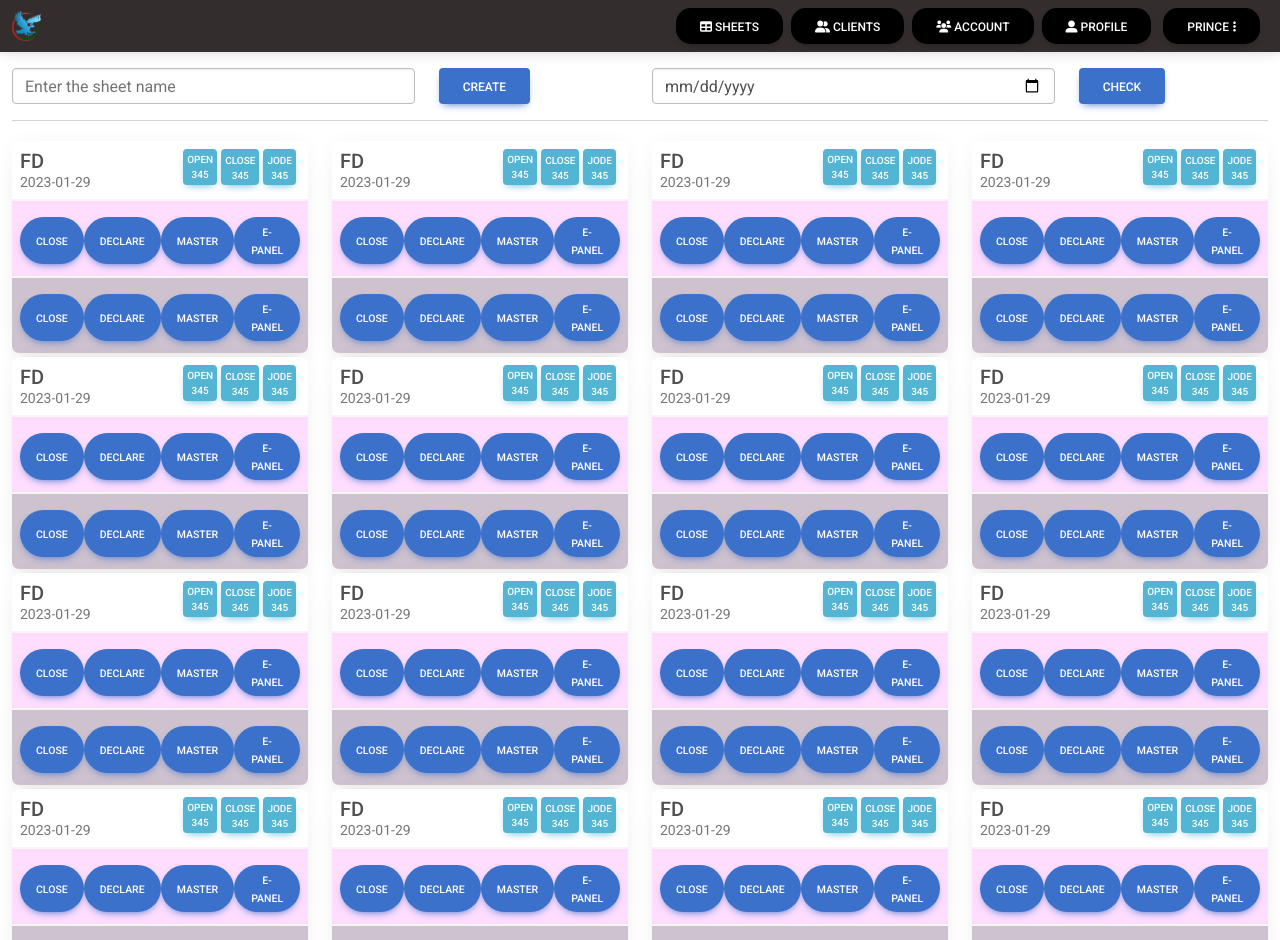
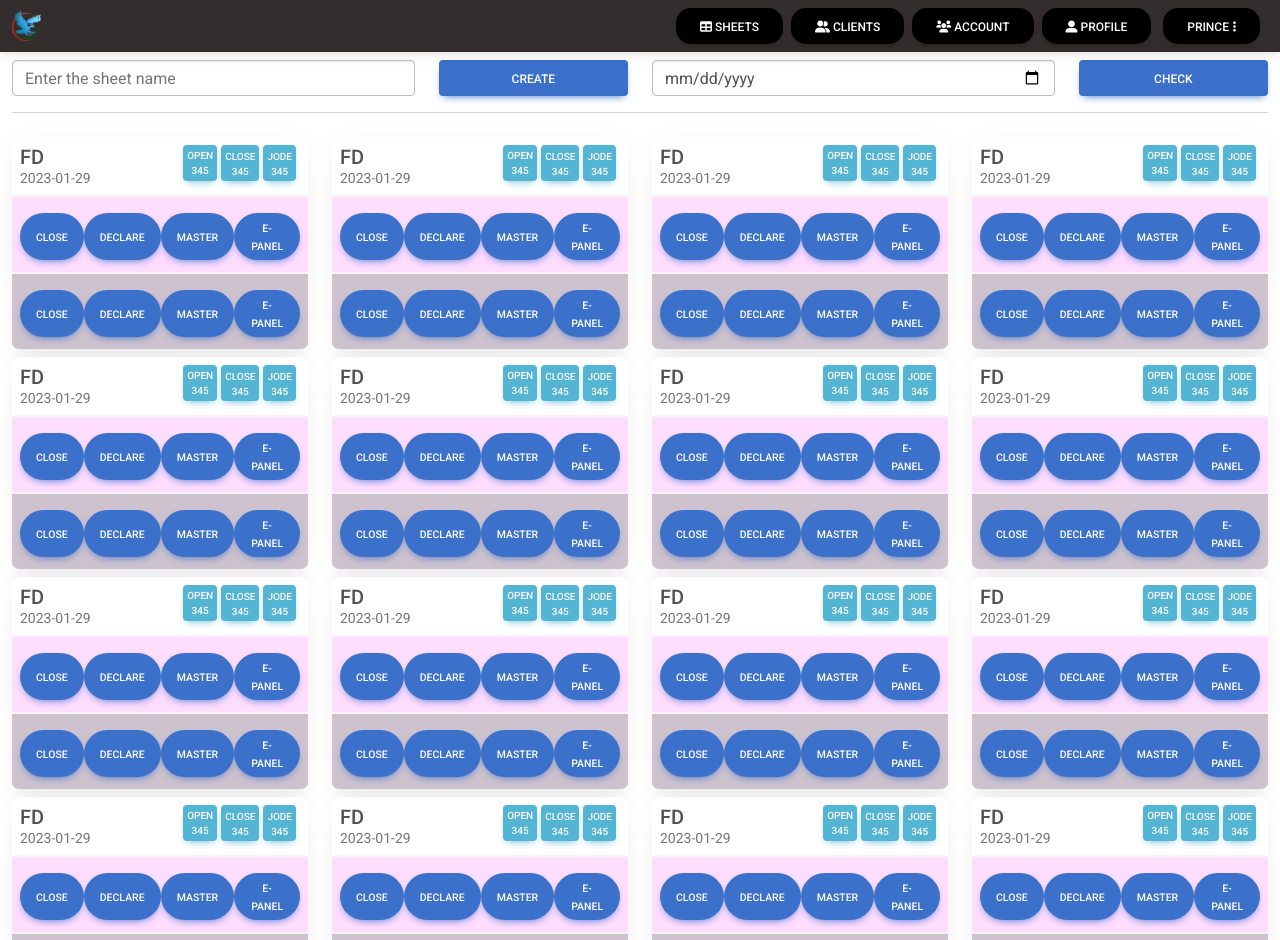
Before and after one commit to Mayankgangwr/Kalyan, a React (Create React App) app: page / in a window 1280 px wide. Shown: the top 940 px of the page. Built offline with nearby package versions, Linux system fonts and the light colour scheme; a web font is replaced by a local one.

Commit message:
Update 7 files

```diff
--- a/src/App.js
+++ b/src/App.js
@@ -3,6 +3,8 @@ import { BrowserRouter, Routes, Route } from "react-router-dom";
 import Home from "./home";
 import Layout from "./Layout";
 import Master from "./master";
+import Sheets from "./sheets";
+import Clients from "./clients";
 import axios from "axios";
 import "./styles.css";
 
@@ -10,10 +12,12 @@ const App = () => {
   return (
     <BrowserRouter>
       <Routes>
-        <Route index element={<Home />} />
         <Route path="/" element={<Layout />}>
-          <Route path="/master" element={<Master />} />
+          <Route index element={<Home />} />
+          <Route path="/sheets" element={<Sheets />} />
+          <Route path="/clients" element={<Clients />} />
         </Route>
+        <Route path="/master" element={<Master />} />
       </Routes>
     </BrowserRouter>
   );
--- /dev/null
+++ b/src/clients.js
@@ -0,0 +1,53 @@
+import React from "react";
+const Clients = () => {
+  const arr = [1, 2, 3, 4, 5, 6, 7, 8, 9, 10];
+  return (
+    <>
+      <div className="container-fluid mx-0  main-page">
+        <div className="row">
+          <div className="col-8">
+            <input
+              type="text"
+              placeholder="Enter the Client Name"
+              class="form-control"
+            />
+          </div>
+          <div className="col-4">
+            <input
+              type="submit"
+              value="Add New"
+              class="btn btn-primary w-100"
+            />
+          </div>
+        </div>
+        <hr />
+        <div className="row">
+          {arr.map((el) => (
+            <div className="col-xl-3 col-lg-4 col-md-6 col-sm-6 col-xs-12 col-12 mt-2">
+              <div className="card shadow-5">
+                <div className="card-header p-2">
+                  <div className="d-flex justify-content-between">
+                    <div className="ms-2">
+                      <h5 className="card-title mb-0">Prince Kurmi</h5>
+                      <small className="text-muted">2023-01-29</small>
+                    </div>
+
+                    <div className="d-flex justify-content-between">
+                      <button className="btn text-white btn-lg btn-floating btn-parple me-1">
+                        <i class="fas fa-edit"></i>
+                      </button>
+                      <button className="btn text-white btn-lg btn-danger btn-floating">
+                        <i class="fas fa-trash"></i>
+                      </button>
+                    </div>
+                  </div>
+                </div>
+              </div>
+            </div>
+          ))}
+        </div>
+      </div>
+    </>
+  );
+};
+export default Clients;
--- a/src/home.js
+++ b/src/home.js
@@ -1,31 +1,45 @@
 import React from "react";
-import Layout from "./Layout";
 const Home = () => {
   return (
     <>
-      <Layout />
-      <div className="container-fluid mx-0" style={{ marginTop: "60px" }}>
+      <div className="container-fluid mx-0  main-page">
         <div className="row">
-          <div className="col-4 col-lg-4 col-md-10 col-sm-10 mt-2">
+          <div className="col-lg-6 col-md-6 col-sm-6 col-12">
+            <div className="row">
+              <div className="col-8">
                 <input
                   type="text"
                   placeholder="Enter the sheet name"
                   class="form-control"
                 />
               </div>
-          <div className="col-2 col-lg-2 col-md-2 col-sm-2 mt-2">
-            <input type="submit" value="Create" class="btn btn-primary" />
+              <div className="col-4">
+                <input
+                  type="submit"
+                  value="Create"
+                  class="btn btn-primary w-100"
+                />
               </div>
-          <div className="col-4 col-lg-4 col-md-10 col-sm-10 mt-2">
+            </div>
+          </div>
+          <div className="col-lg-6 col-md-6 col-sm-6 col-12">
+            <div className="row">
+              <div className="col-8 mt-lg-0 mt-md-0 mt-sm-0 mt-2">
                 <input type="date" class="form-control" />
               </div>
-          <div className="col-2 col-lg-2 col-md-2 col-sm-2 mt-2">
-            <input type="submit" value="Check" class="btn btn-primary" />
+              <div className="col-4 mt-lg-20 mt-md-0 mt-sm-0 mt-2">
+                <input
+                  type="submit"
+                  value="Check"
+                  class="btn btn-primary w-100"
+                />
+              </div>
+            </div>
           </div>
         </div>
         <hr />
         <div className="row">
-          <div className="col-xl-3 col-lg-4 col-md-6 col-sm-6 col-xs-12 col-12 mt-1">
+          <div className="col-xl-3 col-lg-4 col-md-6 col-sm-6 col-xs-12 col-12 mt-2">
             <div className="card shadow-5">
               <div className="card-header p-2">
                 <div className="d-flex justify-content-between">
@@ -89,7 +103,7 @@ const Home = () => {
               </div>
             </div>
           </div>
-          <div className="col-xl-3 col-lg-4 col-md-6 col-sm-6 col-xs-12 col-12 mt-1">
+          <div className="col-xl-3 col-lg-4 col-md-6 col-sm-6 col-xs-12 col-12 mt-2">
             <div className="card shadow-5">
               <div className="card-header p-2">
                 <div className="d-flex justify-content-between">
@@ -153,7 +167,7 @@ const Home = () => {
               </div>
             </div>
           </div>
-          <div className="col-xl-3 col-lg-4 col-md-6 col-sm-6 col-xs-12 col-12 mt-1">
+          <div className="col-xl-3 col-lg-4 col-md-6 col-sm-6 col-xs-12 col-12 mt-2">
             <div className="card shadow-5">
               <div className="card-header p-2">
                 <div className="d-flex justify-content-between">
@@ -217,7 +231,7 @@ const Home = () => {
               </div>
             </div>
           </div>
-          <div className="col-xl-3 col-lg-4 col-md-6 col-sm-6 col-xs-12 col-12 mt-1">
+          <div className="col-xl-3 col-lg-4 col-md-6 col-sm-6 col-xs-12 col-12 mt-2">
             <div className="card shadow-5">
               <div className="card-header p-2">
                 <div className="d-flex justify-content-between">
@@ -281,7 +295,7 @@ const Home = () => {
               </div>
             </div>
           </div>
-          <div className="col-xl-3 col-lg-4 col-md-6 col-sm-6 col-xs-12 col-12 mt-1">
+          <div className="col-xl-3 col-lg-4 col-md-6 col-sm-6 col-xs-12 col-12 mt-2">
             <div className="card shadow-5">
               <div className="card-header p-2">
                 <div className="d-flex justify-content-between">
@@ -345,7 +359,7 @@ const Home = () => {
               </div>
             </div>
           </div>
-          <div className="col-xl-3 col-lg-4 col-md-6 col-sm-6 col-xs-12 col-12 mt-1">
+          <div className="col-xl-3 col-lg-4 col-md-6 col-sm-6 col-xs-12 col-12 mt-2">
             <div className="card shadow-5">
               <div className="card-header p-2">
                 <div className="d-flex justify-content-between">
@@ -409,7 +423,7 @@ const Home = () => {
               </div>
             </div>
           </div>
-          <div className="col-xl-3 col-lg-4 col-md-6 col-sm-6 col-xs-12 col-12 mt-1">
+          <div className="col-xl-3 col-lg-4 col-md-6 col-sm-6 col-xs-12 col-12 mt-2">
             <div className="card shadow-5">
               <div className="card-header p-2">
                 <div className="d-flex justify-content-between">
@@ -473,7 +487,7 @@ const Home = () => {
               </div>
             </div>
           </div>
-          <div className="col-xl-3 col-lg-4 col-md-6 col-sm-6 col-xs-12 col-12 mt-1">
+          <div className="col-xl-3 col-lg-4 col-md-6 col-sm-6 col-xs-12 col-12 mt-2">
             <div className="card shadow-5">
               <div className="card-header p-2">
                 <div className="d-flex justify-content-between">
@@ -537,7 +551,7 @@ const Home = () => {
               </div>
             </div>
           </div>
-          <div className="col-xl-3 col-lg-4 col-md-6 col-sm-6 col-xs-12 col-12 mt-1">
+          <div className="col-xl-3 col-lg-4 col-md-6 col-sm-6 col-xs-12 col-12 mt-2">
             <div className="card shadow-5">
               <div className="card-header p-2">
                 <div className="d-flex justify-content-between">
@@ -601,7 +615,7 @@ const Home = () => {
               </div>
             </div>
           </div>
-          <div className="col-xl-3 col-lg-4 col-md-6 col-sm-6 col-xs-12 col-12 mt-1">
+          <div className="col-xl-3 col-lg-4 col-md-6 col-sm-6 col-xs-12 col-12 mt-2">
             <div className="card shadow-5">
               <div className="card-header p-2">
                 <div className="d-flex justify-content-between">
@@ -665,7 +679,7 @@ const Home = () => {
               </div>
             </div>
           </div>
-          <div className="col-xl-3 col-lg-4 col-md-6 col-sm-6 col-xs-12 col-12 mt-1">
+          <div className="col-xl-3 col-lg-4 col-md-6 col-sm-6 col-xs-12 col-12 mt-2">
             <div className="card shadow-5">
               <div className="card-header p-2">
                 <div className="d-flex justify-content-between">
@@ -729,7 +743,7 @@ const Home = () => {
               </div>
             </div>
           </div>
-          <div className="col-xl-3 col-lg-4 col-md-6 col-sm-6 col-xs-12 col-12 mt-1">
+          <div className="col-xl-3 col-lg-4 col-md-6 col-sm-6 col-xs-12 col-12 mt-2">
             <div className="card shadow-5">
               <div className="card-header p-2">
                 <div className="d-flex justify-content-between">
@@ -793,7 +807,7 @@ const Home = () => {
               </div>
             </div>
           </div>
-          <div className="col-xl-3 col-lg-4 col-md-6 col-sm-6 col-xs-12 col-12 mt-1">
+          <div className="col-xl-3 col-lg-4 col-md-6 col-sm-6 col-xs-12 col-12 mt-2">
             <div className="card shadow-5">
               <div className="card-header p-2">
                 <div className="d-flex justify-content-between">
@@ -857,7 +871,7 @@ const Home = () => {
               </div>
             </div>
           </div>
-          <div className="col-xl-3 col-lg-4 col-md-6 col-sm-6 col-xs-12 col-12 mt-1">
+          <div className="col-xl-3 col-lg-4 col-md-6 col-sm-6 col-xs-12 col-12 mt-2">
             <div className="card shadow-5">
               <div className="card-header p-2">
                 <div className="d-flex justify-content-between">
@@ -921,7 +935,7 @@ const Home = () => {
               </div>
             </div>
           </div>
-          <div className="col-xl-3 col-lg-4 col-md-6 col-sm-6 col-xs-12 col-12 mt-1">
+          <div className="col-xl-3 col-lg-4 col-md-6 col-sm-6 col-xs-12 col-12 mt-2">
             <div className="card shadow-5">
               <div className="card-header p-2">
                 <div className="d-flex justify-content-between">
@@ -985,7 +999,7 @@ const Home = () => {
               </div>
             </div>
           </div>
-          <div className="col-xl-3 col-lg-4 col-md-6 col-sm-6 col-xs-12 col-12 mt-1">
+          <div className="col-xl-3 col-lg-4 col-md-6 col-sm-6 col-xs-12 col-12 mt-2">
             <div className="card shadow-5">
               <div className="card-header p-2">
                 <div className="d-flex justify-content-between">
@@ -1049,7 +1063,7 @@ const Home = () => {
               </div>
             </div>
           </div>
-          <div className="col-xl-3 col-lg-4 col-md-6 col-sm-6 col-xs-12 col-12 mt-1">
+          <div className="col-xl-3 col-lg-4 col-md-6 col-sm-6 col-xs-12 col-12 mt-2">
             <div className="card shadow-5">
               <div className="card-header p-2">
                 <div className="d-flex justify-content-between">
--- a/src/layout.css
+++ b/src/layout.css
@@ -21,6 +21,9 @@
   align-items: center;
   height: 36px;
 }
+.main-page {
+  margin-top: 60px;
+}
 @media (min-width: 500px) {
   .navbar-expand-lg .navbar-collapse {
     display: flex !important;
@@ -34,7 +37,7 @@
     display: flex;
   }
 }
-@media only screen and (min-width: 300px) and (max-width: 480px) {
+@media only screen and (min-width: 300px) and (max-width: 500px) {
   .d-nav {
     display: none !important;
   }
--- /dev/null
+++ b/src/sheets.js
@@ -0,0 +1,53 @@
+import React from "react";
+const Sheets = () => {
+  const arr = [1, 2, 3, 4, 5, 6, 7, 8, 9, 10];
+  return (
+    <>
+      <div className="container-fluid mx-0  main-page">
+        <div className="row">
+          <div className="col-8">
+            <input
+              type="text"
+              placeholder="Enter the sheet name"
+              class="form-control"
+            />
+          </div>
+          <div className="col-4">
+            <input
+              type="submit"
+              value="Add New"
+              class="btn btn-primary w-100"
+            />
+          </div>
+        </div>
+        <hr />
+        <div className="row">
+          {arr.map((el) => (
+            <div className="col-xl-3 col-lg-4 col-md-6 col-sm-6 col-xs-12 col-12 mt-2">
+              <div className="card shadow-5">
+                <div className="card-header p-2">
+                  <div className="d-flex justify-content-between">
+                    <div className="ms-2">
+                      <h5 className="card-title mb-0">FD</h5>
+                      <small className="text-muted">2023-01-29</small>
+                    </div>
+
+                    <div className="d-flex justify-content-between">
+                      <button className="btn text-white btn-lg btn-floating btn-parple me-1">
+                        <i class="fas fa-edit"></i>
+                      </button>
+                      <button className="btn text-white btn-lg btn-danger btn-floating">
+                        <i class="fas fa-trash"></i>
+                      </button>
+                    </div>
+                  </div>
+                </div>
+              </div>
+            </div>
+          ))}
+        </div>
+      </div>
+    </>
+  );
+};
+export default Sheets;
--- a/src/styles.css
+++ b/src/styles.css
@@ -15,3 +15,6 @@
 ::-webkit-scrollbar {
   display: none;
 }
+.btn-parple {
+  background-color: #ac2bac;
+}
```
Also changed, not shown: src/Layout.js (+43 -13 lines). Lines whose indentation alone changed are shown as unchanged.
